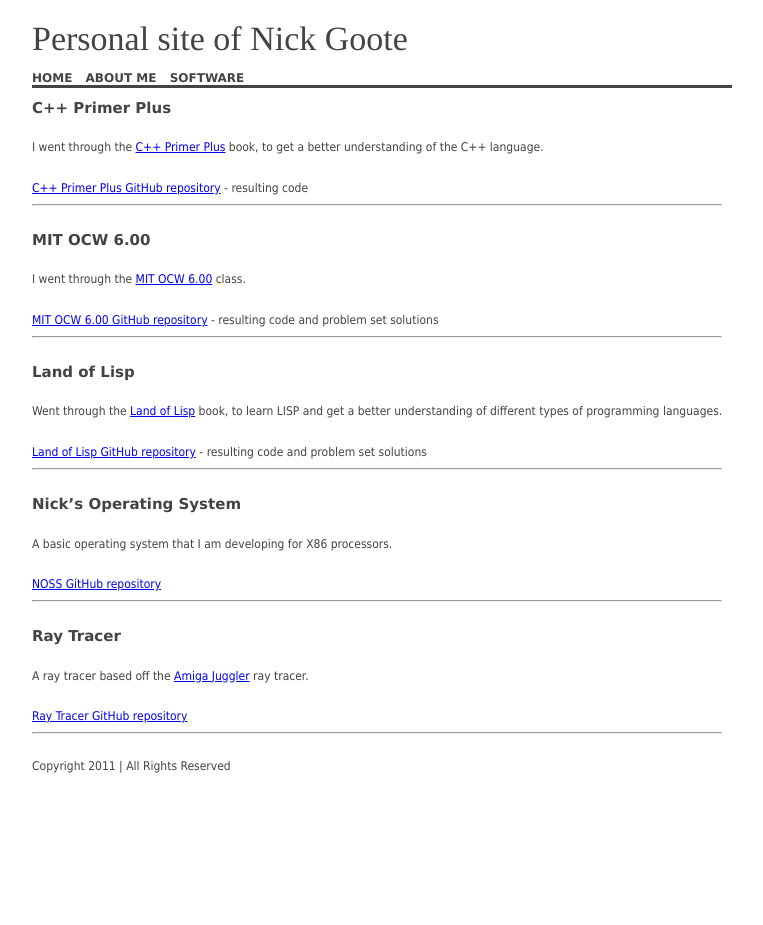
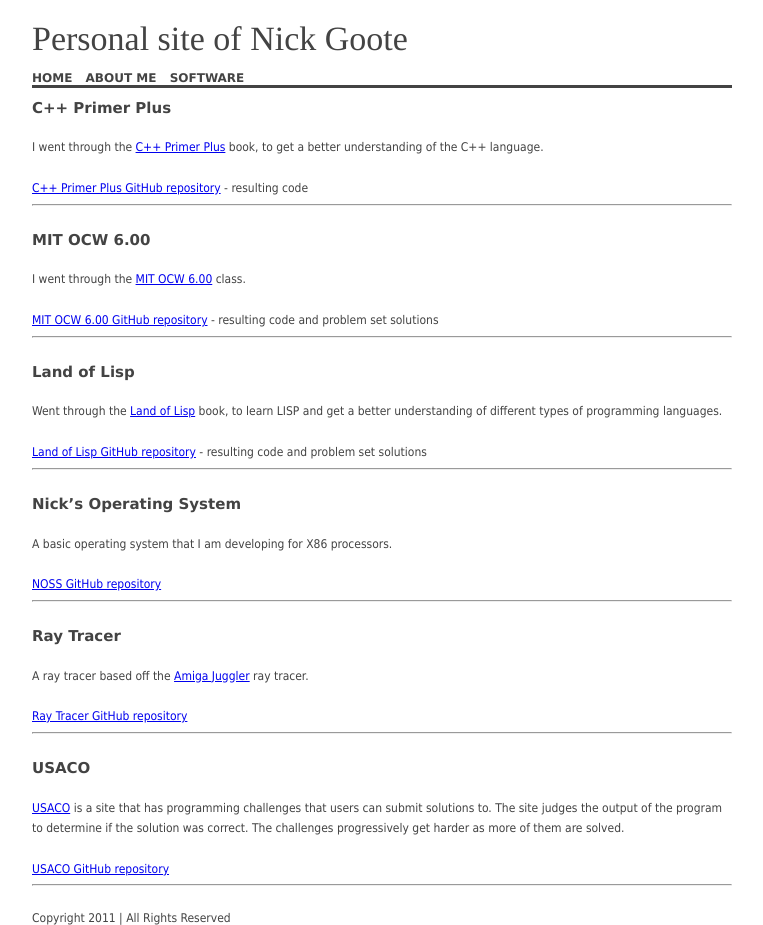
Before and after one commit to SaintNicholas/saintnicholas.github.com, a Jekyll site: the page built from software/index.markdown, in a window 1280 px wide. Shown: the whole page, without its empty margins (258-1021 px from the left). Built offline with Jekyll 4.4.1, drawn with Linux system fonts in a browser that asks for light colours; before the commit the page ends 900 px from its top, so only the background shows below that.

Commit message:
Updated content.

```diff
--- a/about/index.markdown
+++ b/about/index.markdown
@@ -3,7 +3,9 @@
 title: About Me
 ---
 
-My name is Nick Goote, and I am currently living in Hudsonville, MI.  I am a Software Project Engineer at [Gentex Corporation](www.gentex.com), but I hope to soon get back into software development.  To keep my programming knowledge and skills up to date, I take college classes and I do personal projects outside of work.  I put this site together as a place to collect the different projects that I am working on.
+My name is Nick Goote, and I am currently living in Hudsonville, MI.  I am a Software Project Engineer at [Gentex Corporation](www.gentex.com), but I hope to soon get back into software development.  To keep my programming knowledge and skills up to date, I take college classes and I do personal projects outside of work.
+
+I put this site together as a place to collect the different projects that I am working on.  My [original server setup](/about/old_server_setup) was running on one of my personal computers, using Apache and DokuWiki.  My [new server setup](/about/new_server_setup) is running on GitHub Pages, being generated by [Jekyll](https://github.com/mojombo/jekyll).
 
 <br/>
 
--- a/css/css.css
+++ b/css/css.css
@@ -69,8 +69,6 @@
 #insidecontent
 {
     float:           left;
-	#padding-left:    15px;
-	#padding-right:   15px;
     width:           auto;
 }
 
@@ -88,8 +86,6 @@
 	margin:          0;
 	font-weight:     bold;
 	color:           #434343;
-	#font-size:       3.0em;
-	#font-family:     Times;
 }
 
 h2
@@ -97,16 +93,11 @@
     margin:          0;
     font-weight:     bold;
     color:           #434343;
-	#font-size:       2.0em;
-	#font-family:     Times;
 }
 
 #footer
 {
     margin:          0 auto;
-    #border-top-style: solid;
-    #border-width:       1px;
-    #border-color: #434343;
 }
 
 #footer span
--- a/software/index.markdown
+++ b/software/index.markdown
@@ -70,3 +70,17 @@
 [Ray Tracer GitHub repository](https://github.com/SaintNicholas/Cpp-Ray-Tracer)
 
 ---
+
+<br/>
+
+## USACO
+
+<br/>
+
+[USACO](http://train.usaco.org/usacogate) is a site that has programming challenges that users can submit solutions to.  The site judges the output of the program to determine if the solution was correct.  The challenges progressively get harder as more of them are solved.
+
+<br/>
+
+[USACO GitHub repository](https://github.com/SaintNicholas/USACO)
+
+---
```
Also changed, not shown: about/old_server_setup/index.markdown (added, +140 -0 lines), about/old_server_setup/serverdns.png (added), about/old_server_setup/serversetup.png (added). Lines whose indentation alone changed are shown as unchanged.
